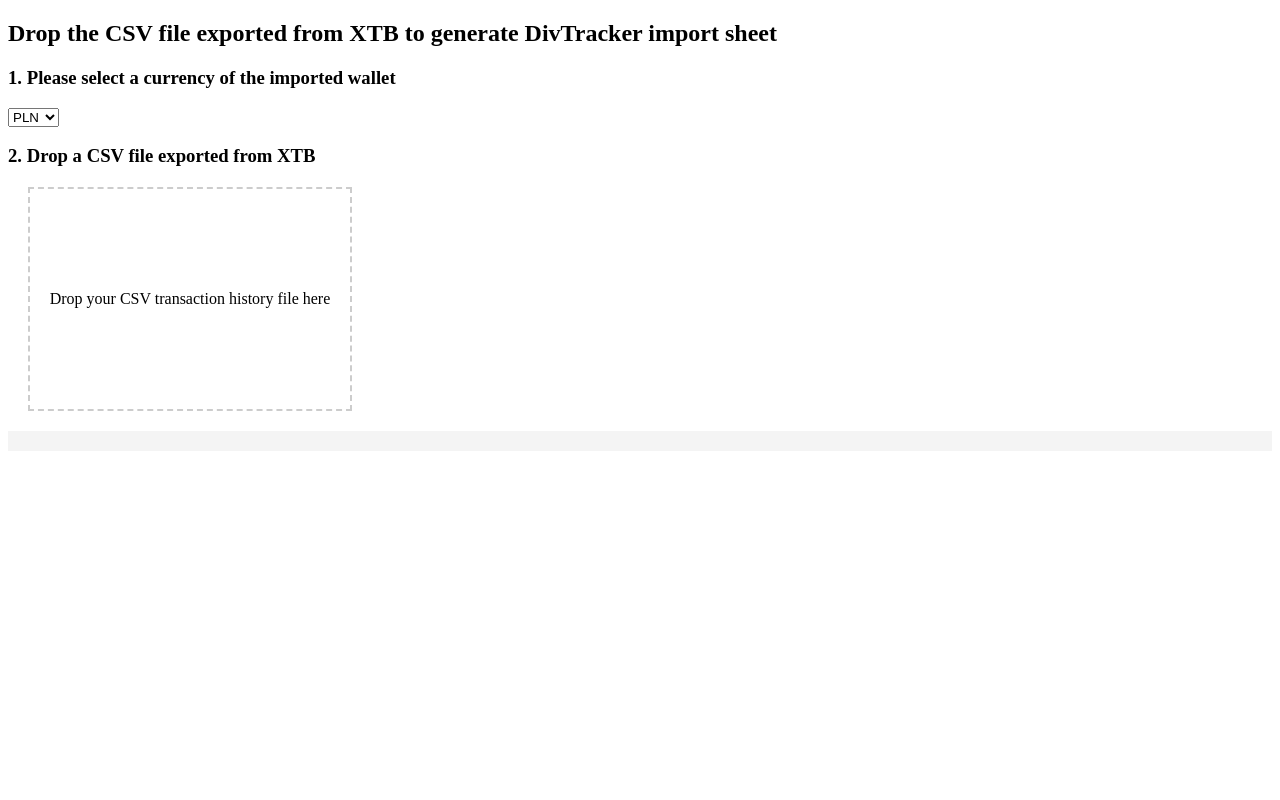
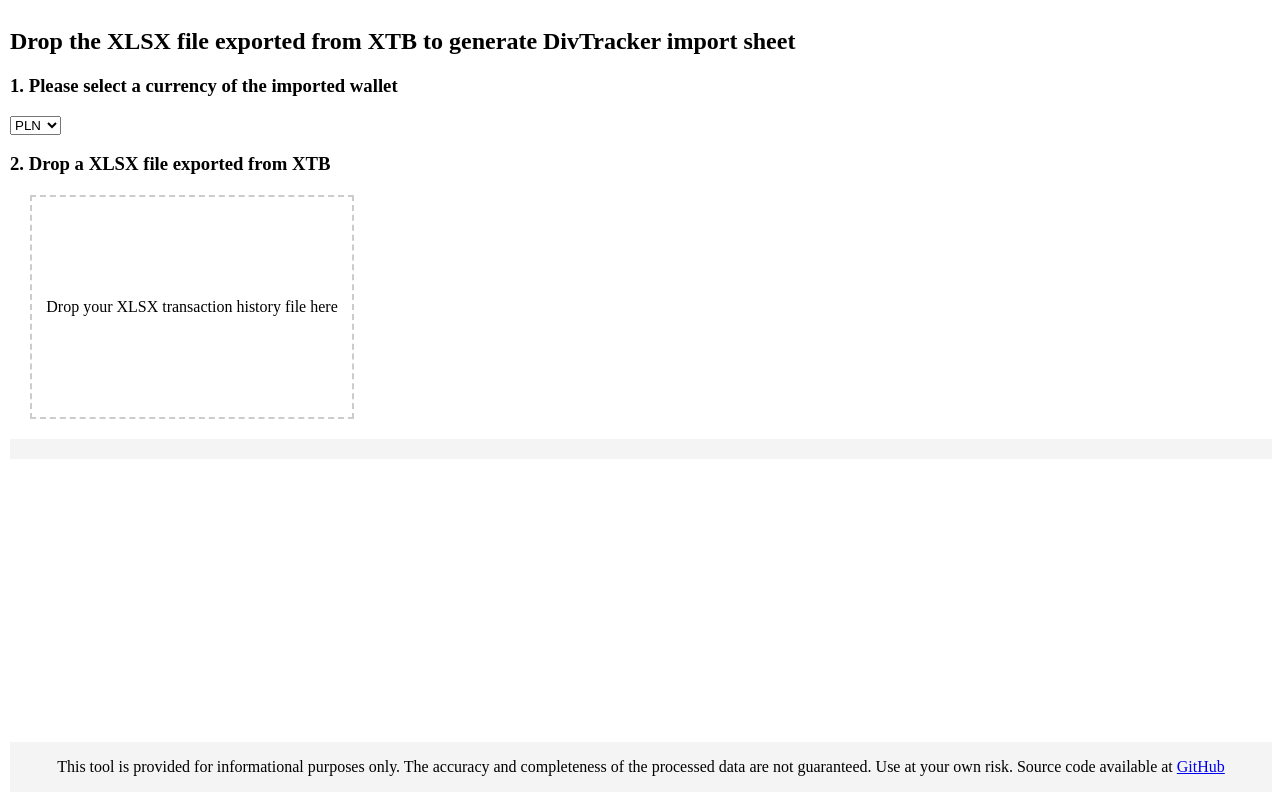
Before and after one commit to cymruu/xtb-to-divtracker, a website with bundled scripts: page index.html in a window 1280 px wide. Built offline with nearby package versions, Linux system fonts and the light colour scheme; what excelize-wasm would draw is missing.

Commit message:
docs: replace CSV with XLSX and add footer

```diff
--- a/index.html
+++ b/index.html
@@ -5,6 +5,16 @@
     <meta name="viewport" content="width=device-width, initial-scale=1.0" />
     <title>XTB history to DivTracker</title>
     <style>
+      html,
+      body {
+        height: 100%;
+        display: flex;
+        flex-direction: column;
+        margin-left: 5px;
+      }
+      #content {
+        flex: 1;
+      }
       #drop-area {
         border: 2px dashed #ccc;
         width: 300px;
@@ -21,11 +31,16 @@
         background-color: #f4f4f4;
         padding: 10px;
       }
+      footer {
+        background-color: #f4f4f4;
+        text-align: center;
+      }
     </style>
   </head>
   <body>
+    <div id="content">
       <h2>
-      Drop the CSV file exported from XTB to generate DivTracker import sheet
+        Drop the XLSX file exported from XTB to generate DivTracker import sheet
       </h2>
       <h3>1. Please select a currency of the imported wallet</h3>
       <select name="currency" id="currency">
@@ -34,10 +49,21 @@
         <option value="USD">USD</option>
       </select>
 
-    <h3>2. Drop a CSV file exported from XTB</h3>
-    <div id="drop-area">Drop your CSV transaction history file here</div>
+      <h3>2. Drop a XLSX file exported from XTB</h3>
+      <div id="drop-area">Drop your XLSX transaction history file here</div>
 
       <div id="file-content"></div>
+    </div>
+
     <script src="dist/main.js"></script>
+
+    <footer>
+      <p>
+        This tool is provided for informational purposes only. The accuracy and
+        completeness of the processed data are not guaranteed. Use at your own
+        risk.
+        Source code available at <a href="https://github.com/cymruu/xtb-to-divtracker"/>GitHub</a>
+      </p>
+    </footer>
   </body>
 </html>
```
Also changed, not shown: README.md. Lines whose indentation alone changed are shown as unchanged.
